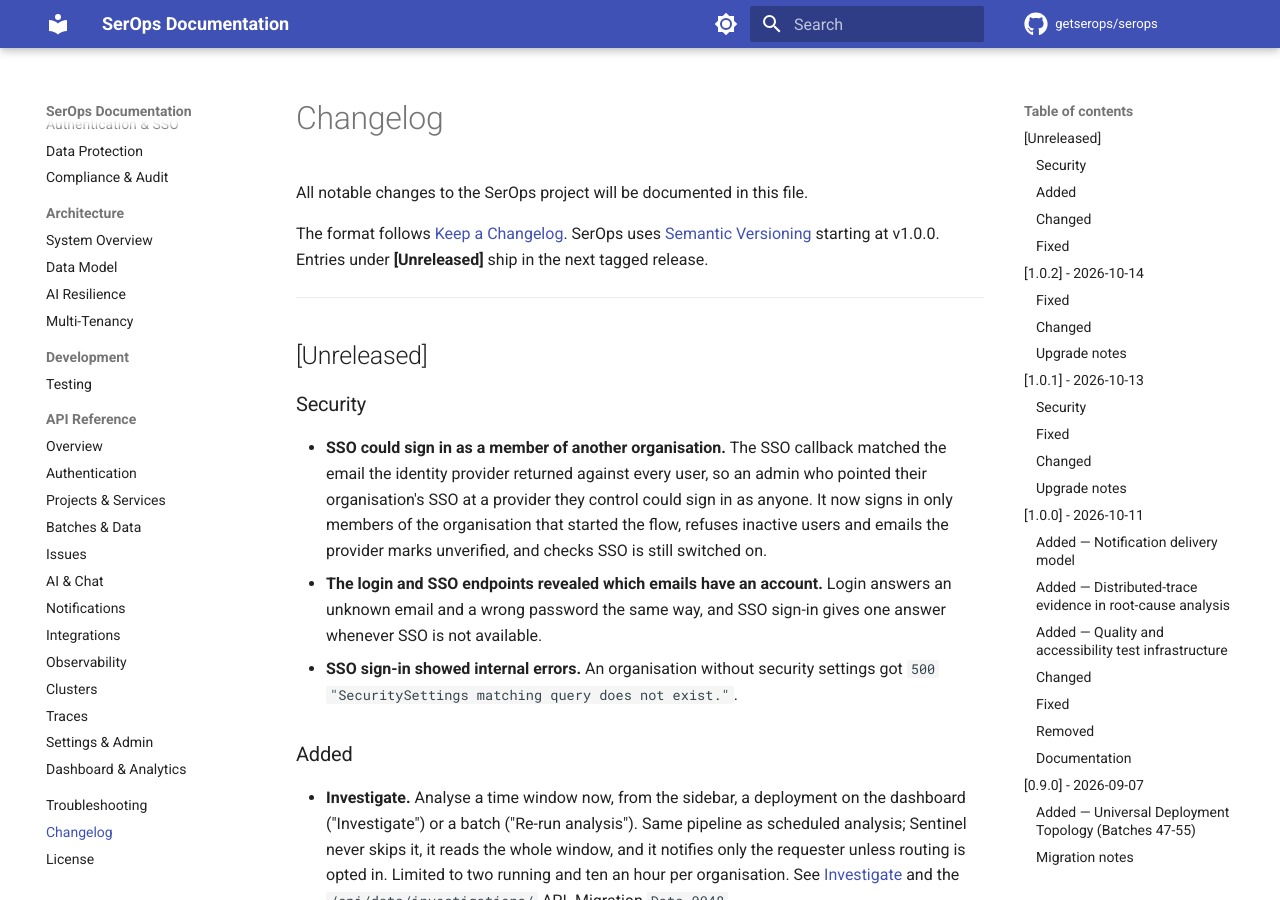
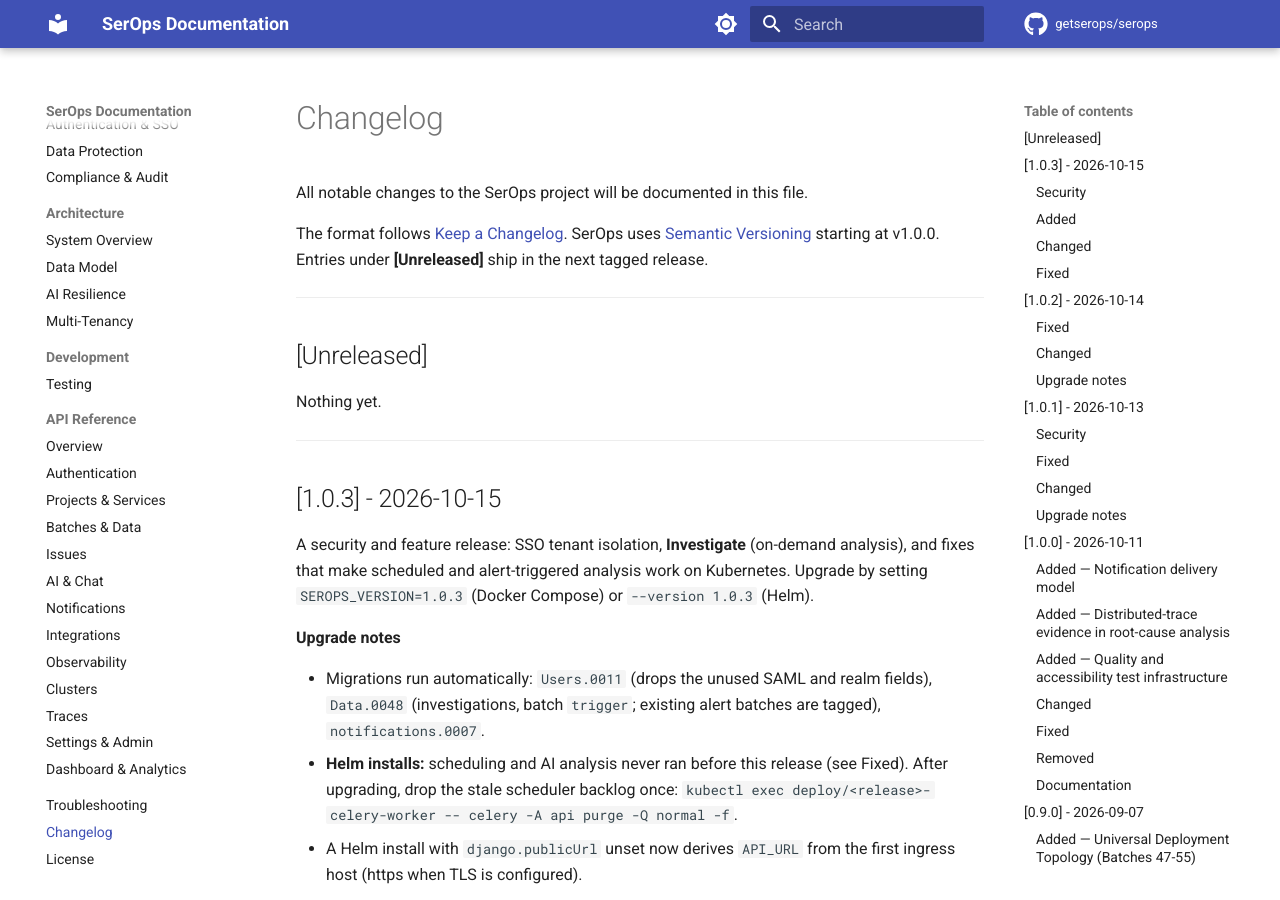
Before and after one commit to getserops/serops, an MkDocs documentation site: the page built from docs/src/changelog.md, in a window 1280 px wide and 900 px high. Built offline with MkDocs 1.6.1 and Material for MkDocs 9.7.7, drawn with Linux system fonts in a browser that asks for light colours; comment, search, counter and statistics services are not loaded.

Commit message:
release: v1.0.3
Security and feature release: SSO tenant isolation and demo-only login,
Investigate (on-demand analysis), and the fixes that make scheduled and
alert-triggered analysis run on Kubernetes (worker queues), link batches
to the right organisation, and keep the scheduler's window gap-free.
Quick-start and Helm defaults now point at 1.0.3; changelogs dated with
upgrade notes (migrations, one-time Helm queue purge).

````diff
--- a/docs/src/changelog.md
+++ b/docs/src/changelog.md
@@ -9,6 +9,28 @@
 ---
 
 ## [Unreleased]
+
+Nothing yet.
+
+---
+
+## [1.0.3] - 2026-10-15
+
+A security and feature release: SSO tenant isolation, **Investigate**
+(on-demand analysis), and fixes that make scheduled and alert-triggered
+analysis work on Kubernetes. Upgrade by setting `SEROPS_VERSION=1.0.3`
+(Docker Compose) or `--version 1.0.3` (Helm).
+
+**Upgrade notes**
+
+- Migrations run automatically: `Users.0011` (drops the unused SAML and
+  realm fields), `Data.0048` (investigations, batch `trigger`; existing
+  alert batches are tagged), `notifications.0007`.
+- **Helm installs:** scheduling and AI analysis never ran before this
+  release (see Fixed). After upgrading, drop the stale scheduler backlog
+  once: `kubectl exec deploy/<release>-celery-worker -- celery -A api purge -Q normal -f`.
+- A Helm install with `django.publicUrl` unset now derives `API_URL` from
+  the first ingress host (https when TLS is configured).
 
 ### Security
 
--- a/docs/src/deployment/configuration.md
+++ b/docs/src/deployment/configuration.md
@@ -35,7 +35,7 @@
 
 | Variable | Required | Default | Description |
 |----------|----------|---------|-------------|
-| `SEROPS_VERSION` | No | `1.0.2` | Version tag for SerOps Docker images (backend + frontend) |
+| `SEROPS_VERSION` | No | `1.0.3` | Version tag for SerOps Docker images (backend + frontend) |
 
 ---
 
--- a/docs/src/deployment/helm.md
+++ b/docs/src/deployment/helm.md
@@ -26,7 +26,7 @@
 
 ```bash
 helm install serops oci://ghcr.io/getserops/charts/serops \
-  --version 1.0.2 \
+  --version 1.0.3 \
   --namespace serops --create-namespace \
   --set django.secretKey="$(openssl rand -hex 64)" \
   --set database.url="postgres://serops:PASSWORD@your-pg-host:5432/serops" \
@@ -41,7 +41,7 @@
 
 ```bash
 helm install serops oci://ghcr.io/getserops/charts/serops \
-  --version 1.0.2 \
+  --version 1.0.3 \
   --namespace serops --create-namespace \
   --set django.secretKey="$(openssl rand -hex 64)" \
   --set devServices.postgresql.enabled=true \
````
Also changed, not shown: backend/CHANGELOG.md, deploy/helm/serops/README.md, frontend/CHANGELOG.md, 5 other files.
